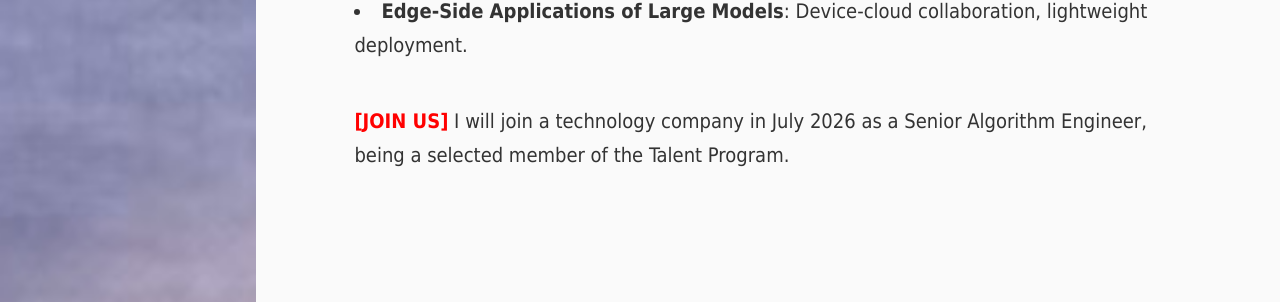
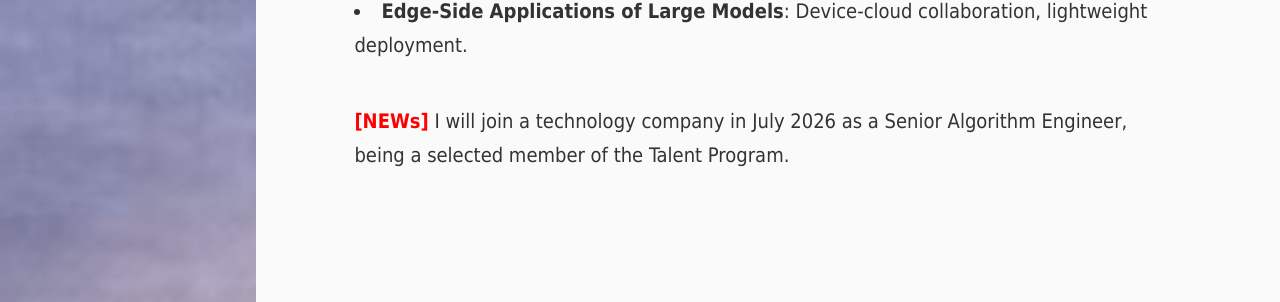
Before and after one commit to RichardSunnyMeng/RichardSunnyMeng.github.io, a Jekyll site: the page built from index.html, in a window 1280 px wide. Shown: the part 586-888 px from the top of the page. Built offline with Jekyll 4.4.1, drawn with Linux system fonts in a browser that asks for light colours; the list of posts is cut into pages by our own code.

Commit message:
Update index.html

```diff
--- a/index.html
+++ b/index.html
@@ -27,7 +27,7 @@ layout: default
       <li><strong>Edge-Side Applications of Large Models</strong>: Device-cloud collaboration, lightweight deployment.</li>
     </ul>
 
-      <p><strong><font color="#FF0000">[JOIN US]</strong></font> I will join a technology company in July 2026 as a Senior Algorithm Engineer, being a selected member of the Talent Program.</p>
+      <p><strong><font color="#FF0000">[NEWs]</strong></font> I will join a technology company in July 2026 as a Senior Algorithm Engineer, being a selected member of the Talent Program.</p>
 
   </section>
 
```
